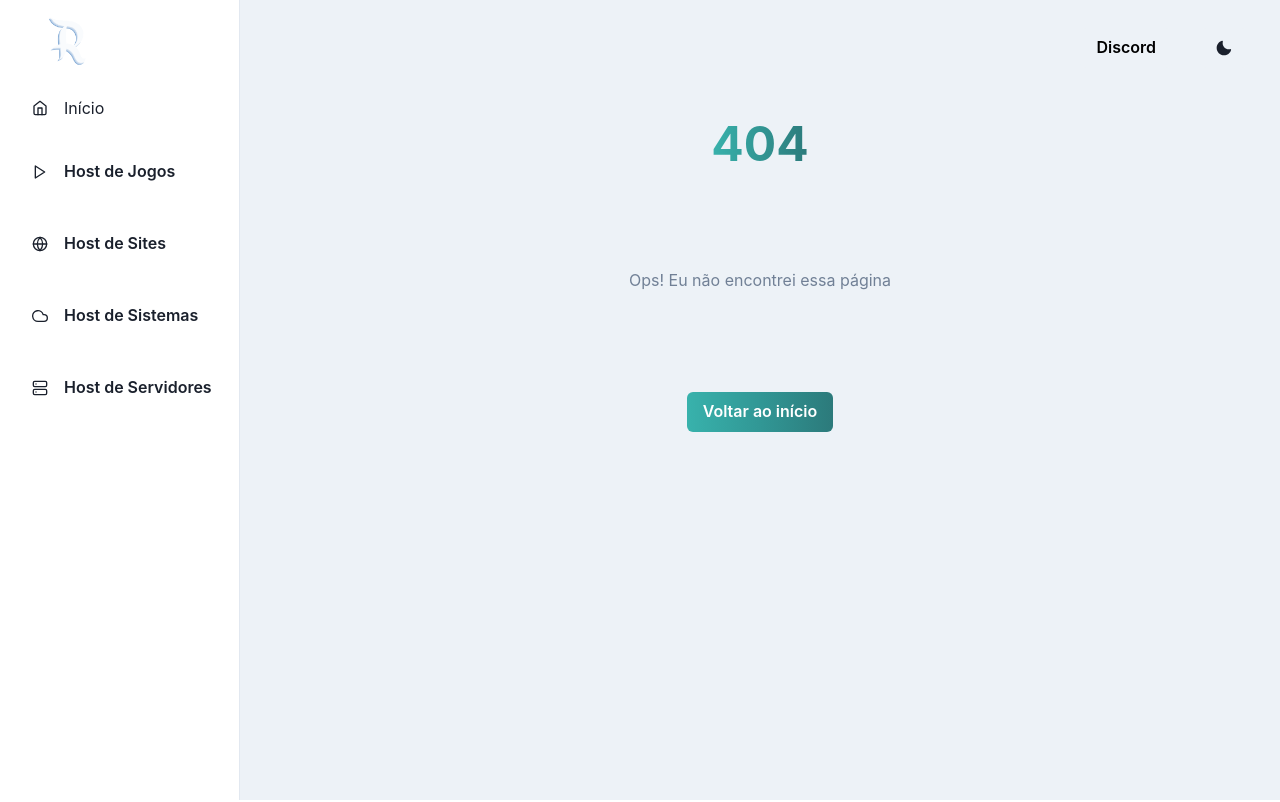
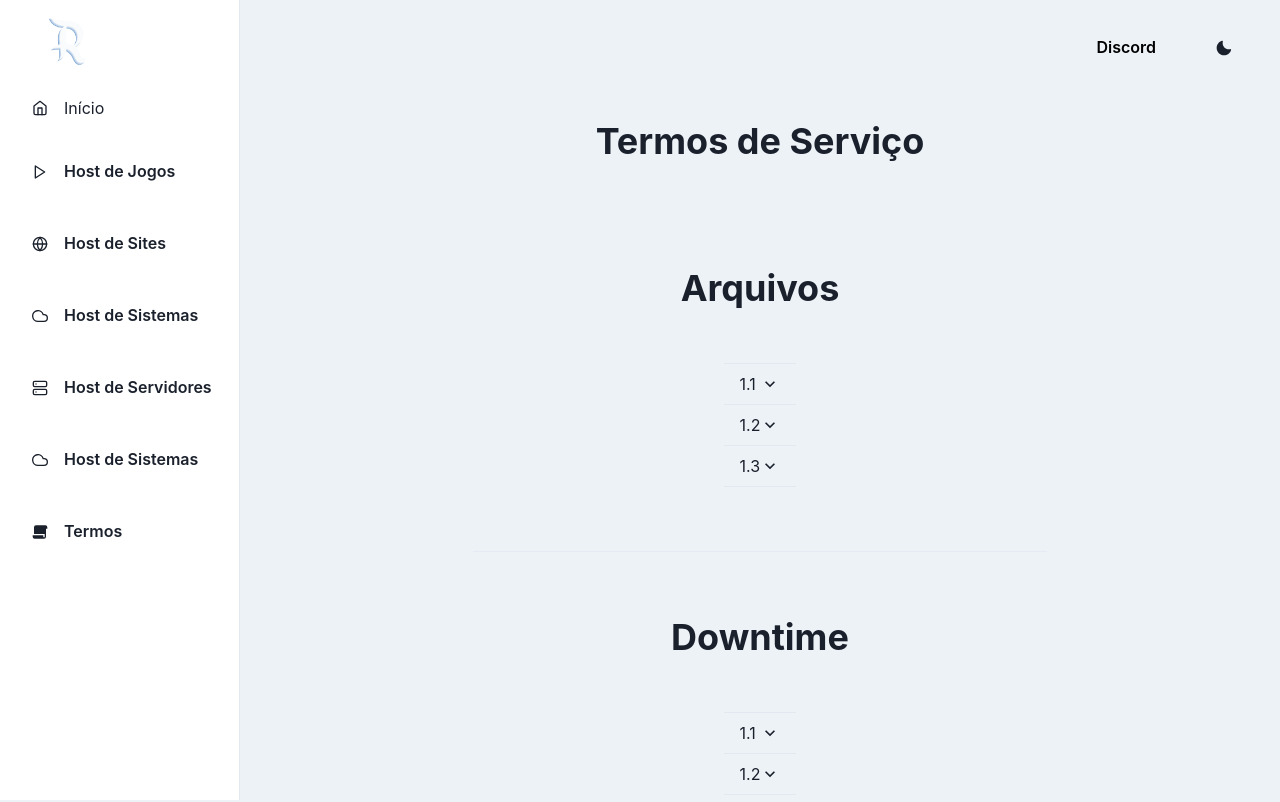
Before and after one commit to emanuelVINI01/RyzenSite, a Next.js app: page /serviceterms in a window 1280 px wide. Before the commit this address had no page. Shown: the top 802 px of the page. Built offline with nearby package versions, Linux system fonts and the light colour scheme.

Commit message:
TERMOS DE SERVIÇO E DE USO

```diff
--- /dev/null
+++ b/pages/serviceterms.tsx
@@ -0,0 +1,100 @@
+import { Box, Container, Divider, Heading, Stack, useColorModeValue } from '@chakra-ui/react'
+import Head from 'next/head'
+import Evalution from '../src/components/Evalution'
+import Footer from '../src/components/Footer'
+import Information from '../src/components/Information'
+import RepresentProducts from '../src/components/RepresentProducts'
+import Statics from '../src/components/Statics'
+import SubTerm from '../src/components/Terms/SubTerm'
+import Term from '../src/components/Terms/Term'
+import WhyBuy from '../src/components/WhyBuy'
+
+
+export default function Home() {
+    return (
+        <>
+            <Head>
+                <title>RyzenHosting - Início</title>
+                <meta name="description" content="RyzenHosting, a melhor hospedagem do mercado." />
+            </Head>
+            <Stack spacing={0} align={'center'} mt={10} mb={10}>
+                <Heading>Termos de Serviço</Heading>
+            </Stack>
+            <Container mt={5}>
+                <Term name={'Arquivos'} subterms={[
+                    <SubTerm
+                    key={0}
+                    name={'1.1'}
+                    description={'Nós protegemos seus dados e arquivos com criptografia ponta a ponta, porém, eles são de total responsabilidade do cliente.'}
+                    />,
+                    <SubTerm
+                    key={2}
+                    name={'1.2'}
+                    description={'Não nos responsabilizamos por perdas, independentemente da situação. Recomendamos que coloque uma senha forte, ative a verificação de duas etapas disponível em nosso painel e faça backup diariamente.'}
+                    />,
+                    <SubTerm
+                    key={3}
+                    name={'1.3'}
+                    description={'Não acessamos dados dos servidores de nenhum de nossos usuários sem consentimento.'}
+                    />
+                ]} />
+                <Divider />
+                <Term name={'Downtime'} subterms={[
+                    <SubTerm
+                    key={0}
+                    name={'1.1'}
+                    description={'Nós garantimos um uptime de 98%.'}
+                    />,
+                    <SubTerm
+                    key={2}
+                    name={'1.2'}
+                    description={'Em caso de quedas, você terá direito à 3 dias adicionais de hospedagem, desde que esta queda tenha persistido por mais de 1 dia.             '}
+                    />,
+                    <SubTerm
+                    key={3}
+                    name={'1.3'}
+                    description={'O artigo 2.2 não é válido caso haja aviso prévio de manutenção em nossos servidores.'}
+                    />
+                ]} />
+                <Term name={'Renovação'} subterms={[
+                    <SubTerm
+                    key={0}
+                    name={'1.1'}
+                    description={'Você pode realizar a renovação de nossos serviços via ticket em nosso discord, ou diretamente pelo site.'}
+                    />,
+                    <SubTerm
+                    key={2}
+                    name={'1.2'}
+                    description={'Você tem até 5 dias após o vencimento para renovação, caso contrário, todos os arquivos serão deletados permanentemente.'}
+                    />,
+                    <SubTerm
+                    key={3}
+                    name={'1.3'}
+                    description={'Caso haja um problema na hora da renovação, solicite mais tempo em nosso ticket do discord.'}
+                    />
+                ]} />
+                                <Term name={'Política de Reembolso'} subterms={[
+                    <SubTerm
+                    key={0}
+                    name={'1.1'}
+                    description={'Você pode realizar a renovação de nossos serviços via ticket em nosso discord, ou diretamente pelo site.'}
+                    />,
+                    <SubTerm
+                    key={2}
+                    name={'1.2'}
+                    description={'Você tem até 5 dias após o vencimento para renovação, caso contrário, todos os arquivos serão deletados permanentemente.'}
+                    />,
+                    <SubTerm
+                    key={3}
+                    name={'1.3'}
+                    description={'Caso haja um problema na hora da renovação, solicite mais tempo em nosso ticket do discord.'}
+                    />
+                ]} />
+            </Container>
+
+            <Divider mb={10} />
+
+            <Footer />
+        </>
+    )
+}
--- a/src/components/Footer/index.tsx
+++ b/src/components/Footer/index.tsx
@@ -66,6 +66,11 @@ export default function Footer() {
               <Link href={'https://gaming.ryzenhost.ovh'}>Cloud Gaming</Link>
               <Link href={'https://cpanel.ryzenhost.ovh:2083'}>cPanel</Link>
             </Stack>
+            <Stack align={'flex-start'}>
+              <ListHeader>Termos</ListHeader>
+              <Link href={'/serviceterms'}>Termos de Serviço</Link>
+              <Link href={'/useterms'}>Termos de Uso</Link>
+            </Stack>
 
 
           </SimpleGrid>
--- a/src/components/SideBar/index.tsx
+++ b/src/components/SideBar/index.tsx
@@ -33,6 +33,9 @@ import {
   FiGlobe,
   FiCloud
 } from 'react-icons/fi';
+import {
+  RiFilePaper2Fill
+} from 'react-icons/ri'
 import {
   ChevronDownIcon
 } from '@chakra-ui/icons'
@@ -205,6 +208,56 @@ const SidebarContent = ({ onClose, ...rest }: SidebarProps) => {
 
         </Menu>
       </Flex>
+      <Flex
+        align="center"
+        p="4"
+        mx="4"
+        borderRadius="lg"
+        role="group"
+        cursor="pointer"
+      >
+        <Menu>
+          <Icon
+            fontSize="16"
+            as={FiCloud}
+          />
+          <MenuButton as={Button} bg={useColorModeValue('white', 'gray.900')} _hover={null} _focus={null} >
+            Host de Sistemas
+          </MenuButton>
+          <MenuList>
+            <MenuItem onClick={() => {
+              router.push("/apps")
+            }}>Aplicações</MenuItem>
+          </MenuList>
+        </Menu>
+      </Flex>
+      <Flex
+        align="center"
+        p="4"
+        mx="4"
+        borderRadius="lg"
+        role="group"
+        cursor="pointer"
+      >
+        <Menu>
+          <Icon
+            fontSize="16"
+            as={RiFilePaper2Fill}
+          />
+          <MenuButton as={Button} bg={useColorModeValue('white', 'gray.900')} _hover={null} _focus={null} >
+            Termos
+          </MenuButton>
+          <MenuList>
+            <MenuItem onClick={() => {
+              router.push("/serviceterms")
+            }}>Termos de Serviço</MenuItem>
+            <MenuItem onClick={() => {
+              router.push("/useterms")
+            }}>Termos de Uso</MenuItem>
+          </MenuList>
+
+        </Menu>
+      </Flex>
     </Box >
   );
 };
--- /dev/null
+++ b/src/components/Terms/SubTerm/index.tsx
@@ -0,0 +1,13 @@
+import { Container, Heading, Text } from "@chakra-ui/react";
+
+export default function SubTerm(props : { key : number, name : string, description : string} ) {
+    return (
+        <>
+            <Container>
+                <Text mt={10} mb={15} fontSize={"2xl"}>
+                    {props.description}
+                </Text>
+            </Container>
+        </>
+    )
+}
--- /dev/null
+++ b/src/components/Terms/Term/index.tsx
@@ -0,0 +1,51 @@
+import {
+    Stack,
+    Box,
+    Text,
+    Container,
+    Heading,
+    Accordion,
+    AccordionItem,
+    AccordionButton,
+    AccordionPanel,
+    AccordionIcon
+} from "@chakra-ui/react";
+export default function Term(props: { name: string, subterms: Array<JSX.Element> }) {
+    return (
+        <Stack
+            py={16}
+            px={8}
+            spacing={{ base: 8, md: 10 }}
+            align={'center'}
+            direction={'column'}>
+            <Heading
+                textAlign={'center'}
+                maxW={'5xl'}
+                h="4"
+                mb={10}
+            >
+                {props.name}
+            </Heading>
+            <Box mt={10}>
+                <Accordion>
+                    {props.subterms.map((term, index) => (
+                        <AccordionItem key={index}>
+                            <h2>
+                                <AccordionButton>
+                                    <Box flex='1' textAlign='left'>
+                                        {term.props.name}
+                                    </Box>
+                                    <AccordionIcon />
+                                </AccordionButton>
+                            </h2>
+                            <AccordionPanel pb={4}>
+                                {term}
+                            </AccordionPanel>
+                        </AccordionItem>
+                    ))}
+
+                </Accordion>
+            </Box>
+        </Stack>
+    )
+}
```
Also changed, not shown: pages/index.tsx (+8 -5 lines), 1 other file (tests, documents, lock files or other folders).
